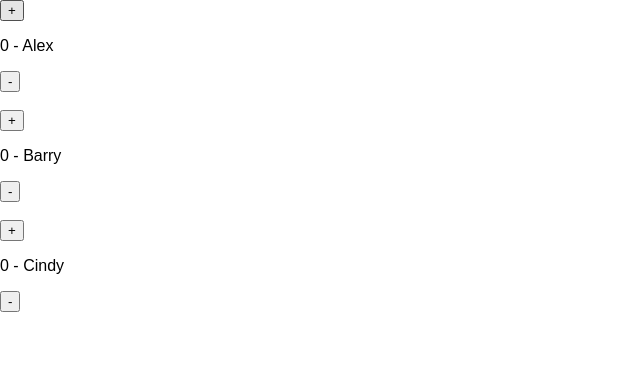
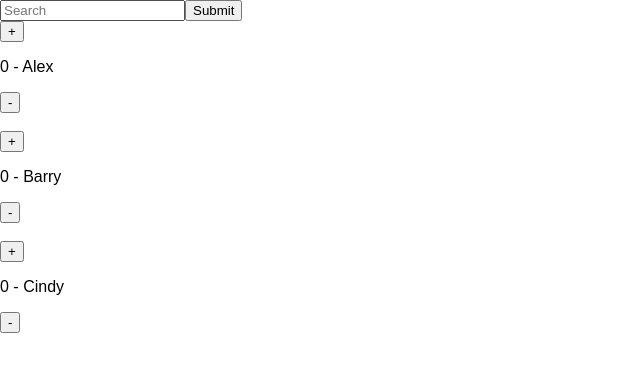
Before and after one commit to pointatnick/ranker, a React (Create React App) app: page / in a window 1280 px wide. Shown: the top 372 px of the page, without its empty margins (0-640 px from the left). Built offline with nearby package versions, Linux system fonts and the light colour scheme.

Commit message:
simple search bar

```diff
--- a/src/Room.js
+++ b/src/Room.js
@@ -1,10 +1,12 @@
 import React, { Component } from 'react'
+import SearchBar from './SearchBar'
 import Person from './Person'
 
 class Room extends Component {
   render() {
     return (
       <div className="Room">
+        <SearchBar />
         <Person name="Alex"/>
         <br />
         <Person name="Barry"/>
--- /dev/null
+++ b/src/SearchBar.js
@@ -0,0 +1,14 @@
+import React, { Component } from 'react'
+
+class SearchBar extends Component {
+  render() {
+    return (
+      <div>
+        <input type="text" placeholder="Search" />
+        <input type="submit" />
+      </div>
+    )
+  }
+}
+
+export default SearchBar
```
